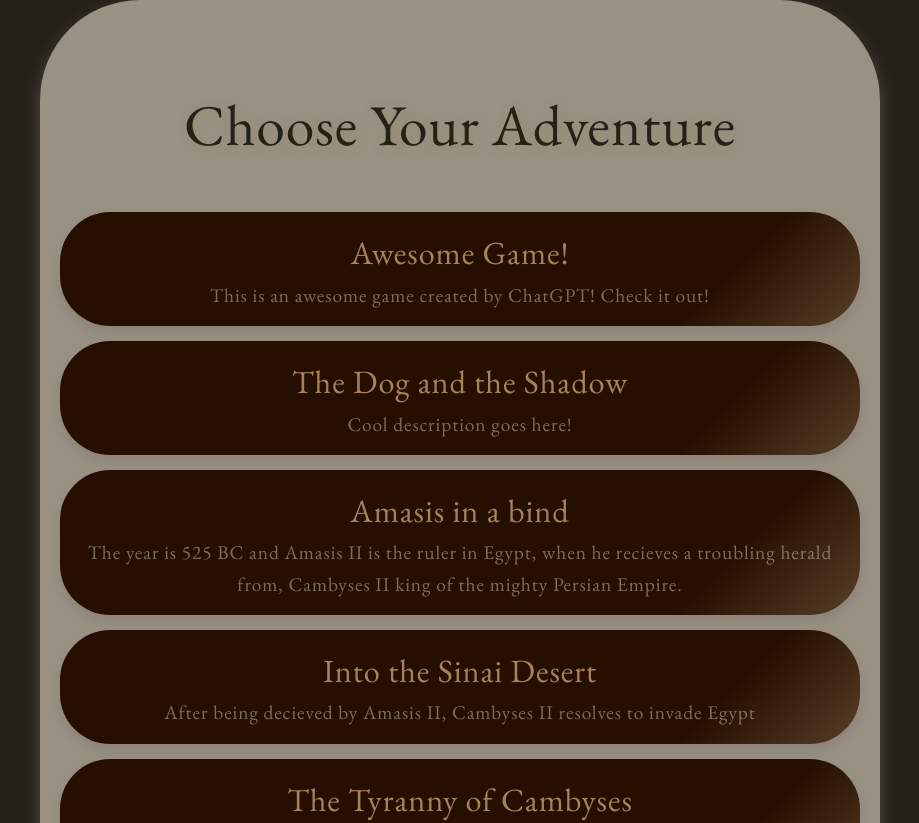
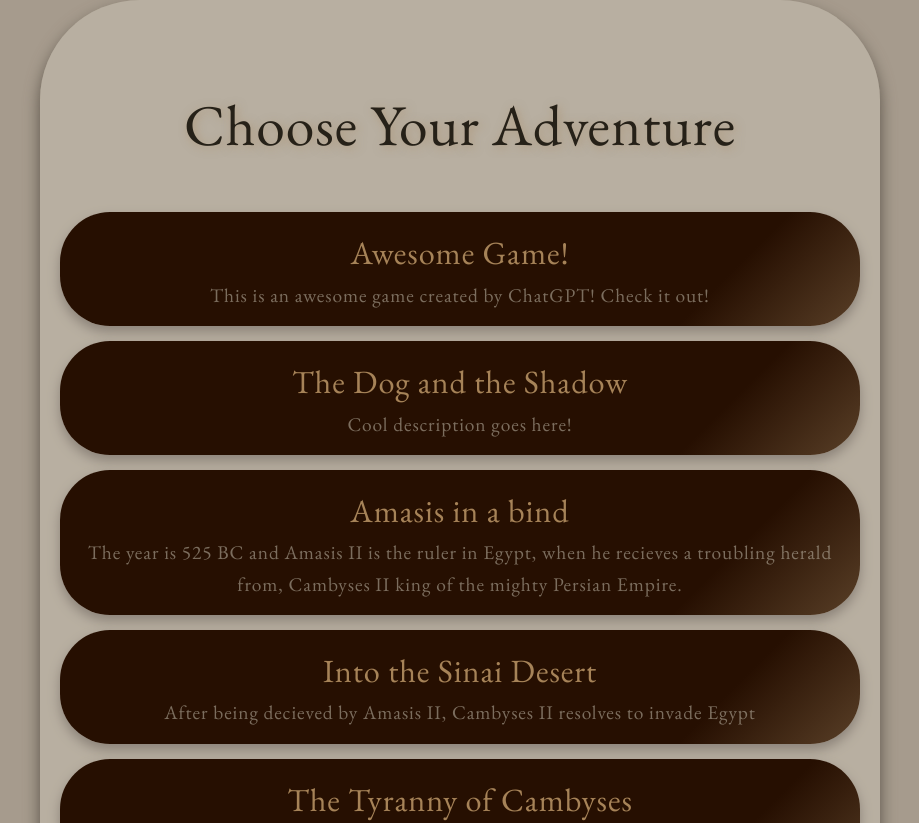
Before and after one commit to Chewon-bot/mega_hack, a React (Vite) app: page / in a window 1280 px wide. Shown: the top 823 px of the page, without its empty margins (180-1099 px from the left). Built offline with nearby package versions, Linux system fonts and the light colour scheme; a web font is replaced by a local one.

Commit message:
updated  background color

```diff
--- a/src/pages/Game.css
+++ b/src/pages/Game.css
@@ -1,3 +1,7 @@
+body {
+  background-color: #A69B8D;
+}
+
 .game-container {
   display: flex;
   flex-direction: column;
@@ -6,7 +10,8 @@
   max-width: 800px;
   margin: 50px auto 40px;
   padding: 30px 30px;
-  background: #A69B8D;
+  background: #bfb7a8c0;
+  /* #A69B8D; */
   /* #bfb7a8c0; */
   /* rgba(0, 0, 0, 0.85); */
   border-radius: 100px;
```
